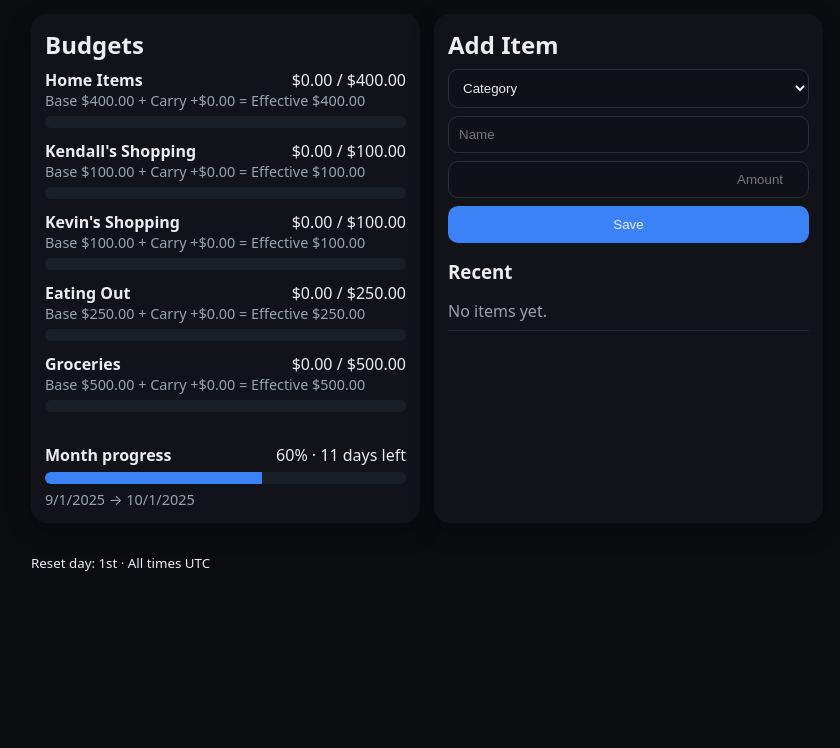
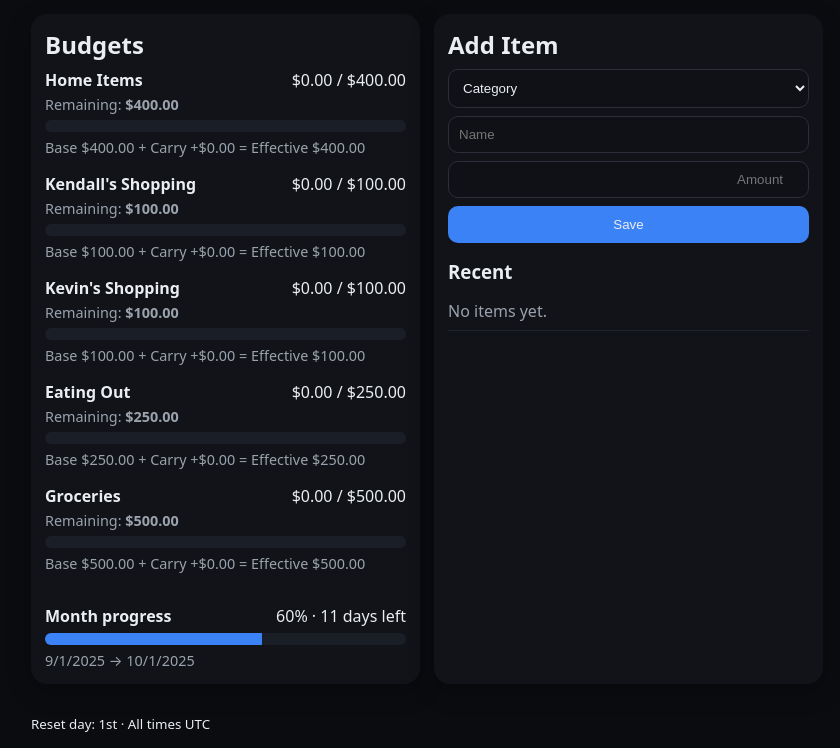
Before and after one commit to kevmck451/Money_Tracker, a Flask app: page / in a window 1280 px wide. Shown: the part 79-827 px from the top of the page, without its empty margins (213-1053 px from the left). Before the commit the page ends 650 px from the top, so only its background shows below. Run offline with Flask 3, Linux system fonts and the light colour scheme.

Commit message:
added an amount remaining text and switched base text back

```diff
--- a/static/styles.css
+++ b/static/styles.css
@@ -29,3 +29,4 @@ button.ghost{background:transparent;border:1px solid #2a2f3a}
 .flash-ok{background:rgba(34,197,94,.15);border:1px solid rgba(34,197,94,.4)}
 .flash-err{background:rgba(239,68,68,.15);border:1px solid rgba(239,68,68,.4)}
 @media (min-width:700px){ .grid{grid-template-columns:1fr 1fr} }
+.neg { color: var(--err); font-weight: 600; }
--- a/templates/base.html
+++ b/templates/base.html
@@ -4,7 +4,7 @@
   <meta charset="utf-8"/>
   <meta name="viewport" content="width=device-width, initial-scale=1"/>
   <title>Money Tracker</title>
-  <link rel="stylesheet" href="{{ url_for('static', filename='styles.css') }}">
+  <link rel="stylesheet" href="{{ url_for('static', filename='styles.css') }}?v=3">
 </head>
 <body>
 <header class="wrap" style="display:flex;justify-content:space-between;align-items:center;">
--- a/templates/index.html
+++ b/templates/index.html
@@ -14,22 +14,35 @@
       {% else %}
         {% set color = 'red' %}
       {% endif %}
-      <div class="budget" style="margin-bottom:12px;">
+      <div class="budget" style="margin-bottom:16px;">
         <div class="row-head">
           <strong>{{ r.cat.name }}</strong>
           <span>${{ '%.2f'|format(s.spent) }} / ${{ '%.2f'|format(s.effective) }}</span>
         </div>
-        <div class="muted small">
-          Base ${{ '%.2f'|format(s.base) }} + Carry {{ '+' if s.carry_in>=0 else '' }}${{ '%.2f'|format(s.carry_in) }}
-          = Effective ${{ '%.2f'|format(s.effective) }}
+
+        <!-- MOVED: show Remaining ABOVE the progress bar -->
+        <div class="muted small" style="margin:4px 0 6px;">
+          Remaining:
+          <strong class="{% if s.remaining < 0 %}neg{% endif %}">
+            ${{ '%.2f'|format(s.remaining) }}
+          </strong>
         </div>
+
+        <!-- Progress bar -->
         <div class="bar">
           <div class="bar-fill {{color}}" style="width: {{ '%.0f'|format(pct) }}%"></div>
           {% if s.over_by > 0 %}
             <div class="bar-over">+${{ '%.2f'|format(s.over_by) }}</div>
           {% endif %}
         </div>
+
+        <!-- MOVED: Base + Carry = Effective BELOW the bar -->
+        <div class="muted small" style="margin:6px 0 0;">
+          Base ${{ '%.2f'|format(s.base) }} + Carry {{ '+' if s.carry_in>=0 else '' }}${{ '%.2f'|format(s.carry_in) }}
+          = Effective ${{ '%.2f'|format(s.effective) }}
+        </div>
       </div>
+
     {% endfor %}
 
     <!-- Month progress widget -->
```
